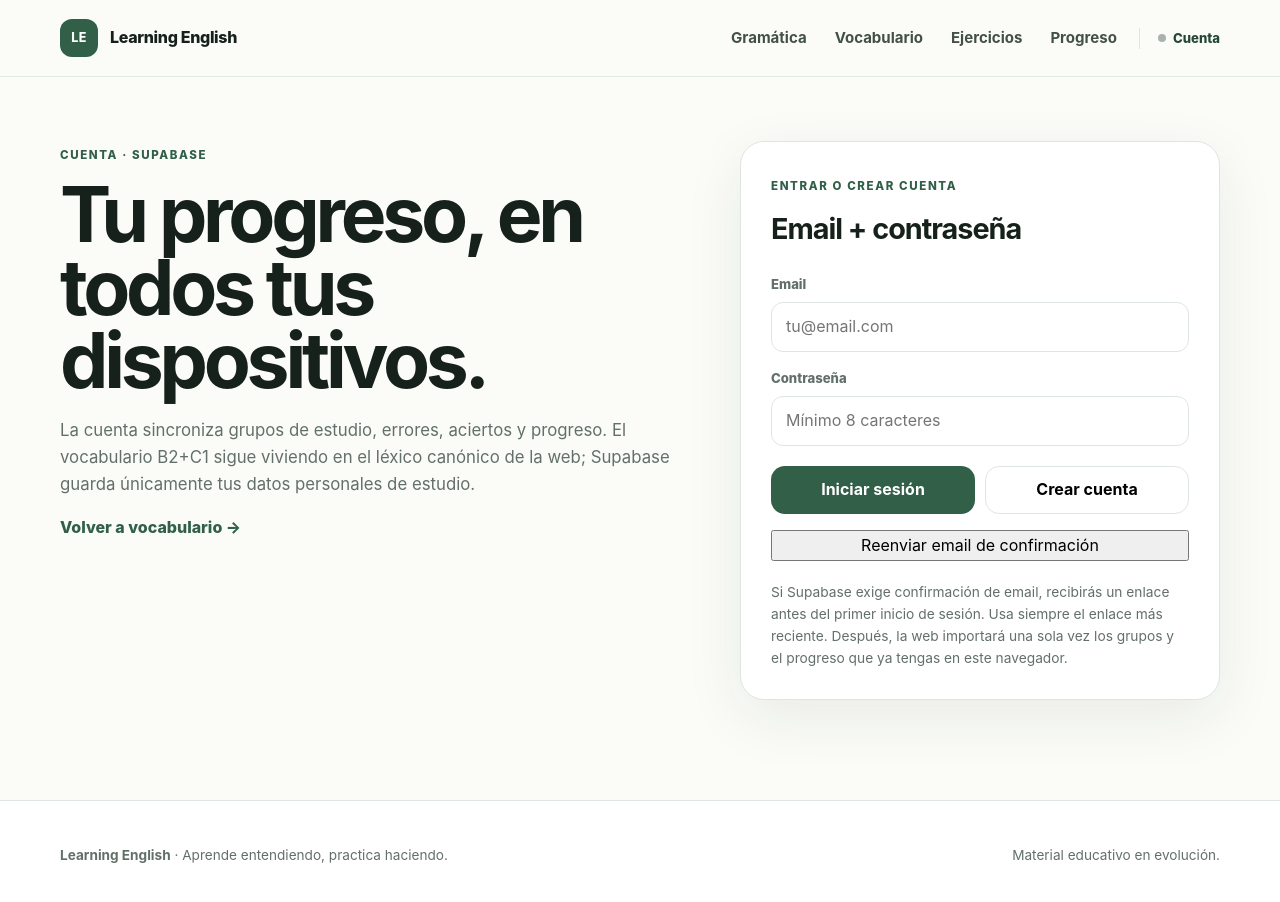
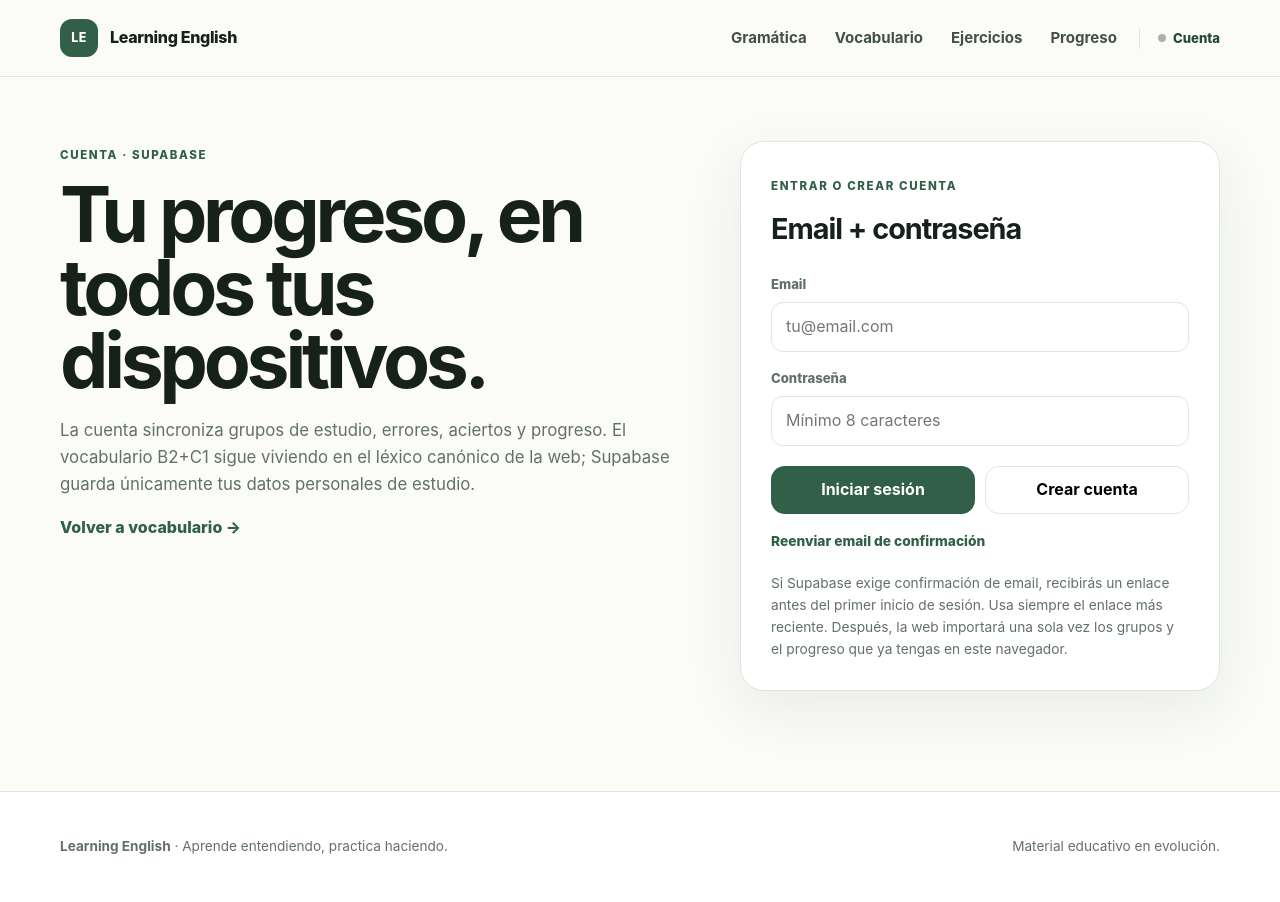
Before and after one commit to susinodevelop/learningenglish, a Next.js app: page /login in a window 1280 px wide. Shown: the top 902 px of the page. Built offline with nearby package versions, Linux system fonts and the light colour scheme; no server answers.

Commit message:
style: add resend confirmation link button

```diff
--- a/app/login/page.module.css
+++ b/app/login/page.module.css
@@ -71,6 +71,28 @@
   margin-top: 4px;
 }
 
+.resend {
+  justify-self: start;
+  padding: 0;
+  border: 0;
+  background: transparent;
+  color: var(--green);
+  cursor: pointer;
+  font: inherit;
+  font-size: .86rem;
+  font-weight: 800;
+}
+
+.resend:hover {
+  text-decoration: underline;
+}
+
+.resend:disabled {
+  opacity: .45;
+  cursor: not-allowed;
+  text-decoration: none;
+}
+
 .notice,
 .noticeError {
   margin-bottom: 18px;
```
